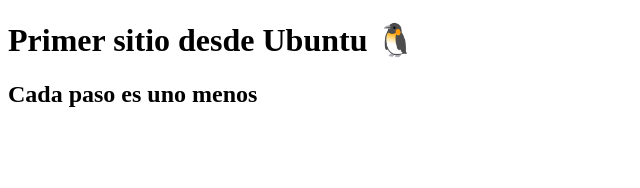
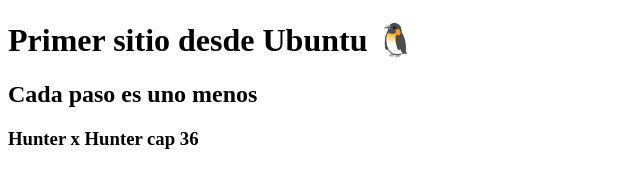
Before and after one commit to carlosoroli/preworkProject, a plain HTML site: page index.html in a window 1280 px wide. Shown: the whole page, without its empty margins (0-640 px from the left). Drawn offline with Linux system fonts and the light colour scheme.

Commit message:
Se agregó el episodo en el que voy de HxH

```diff
--- a/index.html
+++ b/index.html
@@ -9,5 +9,6 @@
 <body>
     <h1>Primer sitio desde Ubuntu 🐧</h1>
     <h2>Cada paso es uno menos</h2>
+    <h3>Hunter x Hunter cap 36</h3>
 </body>
 </html>
```
